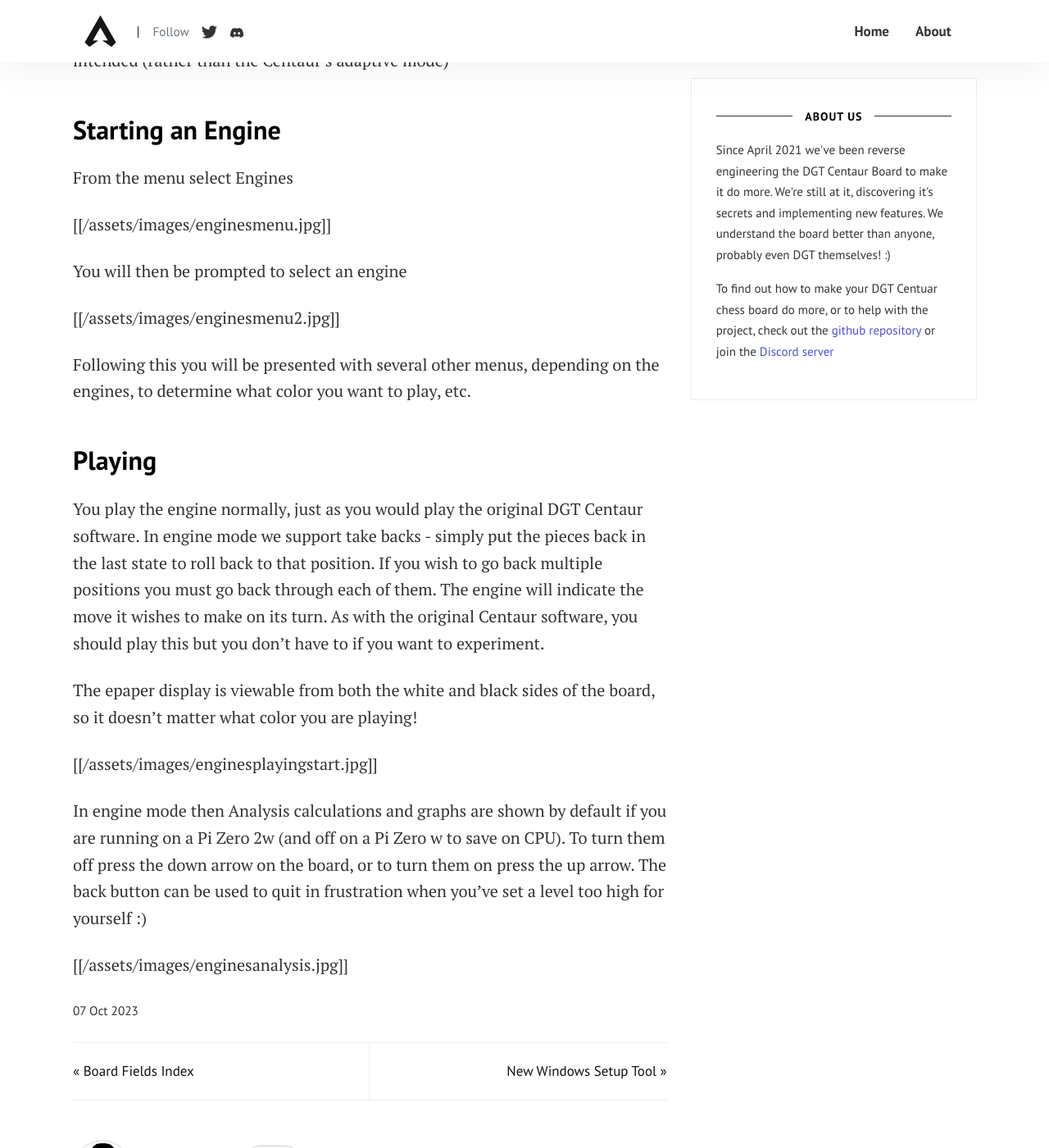
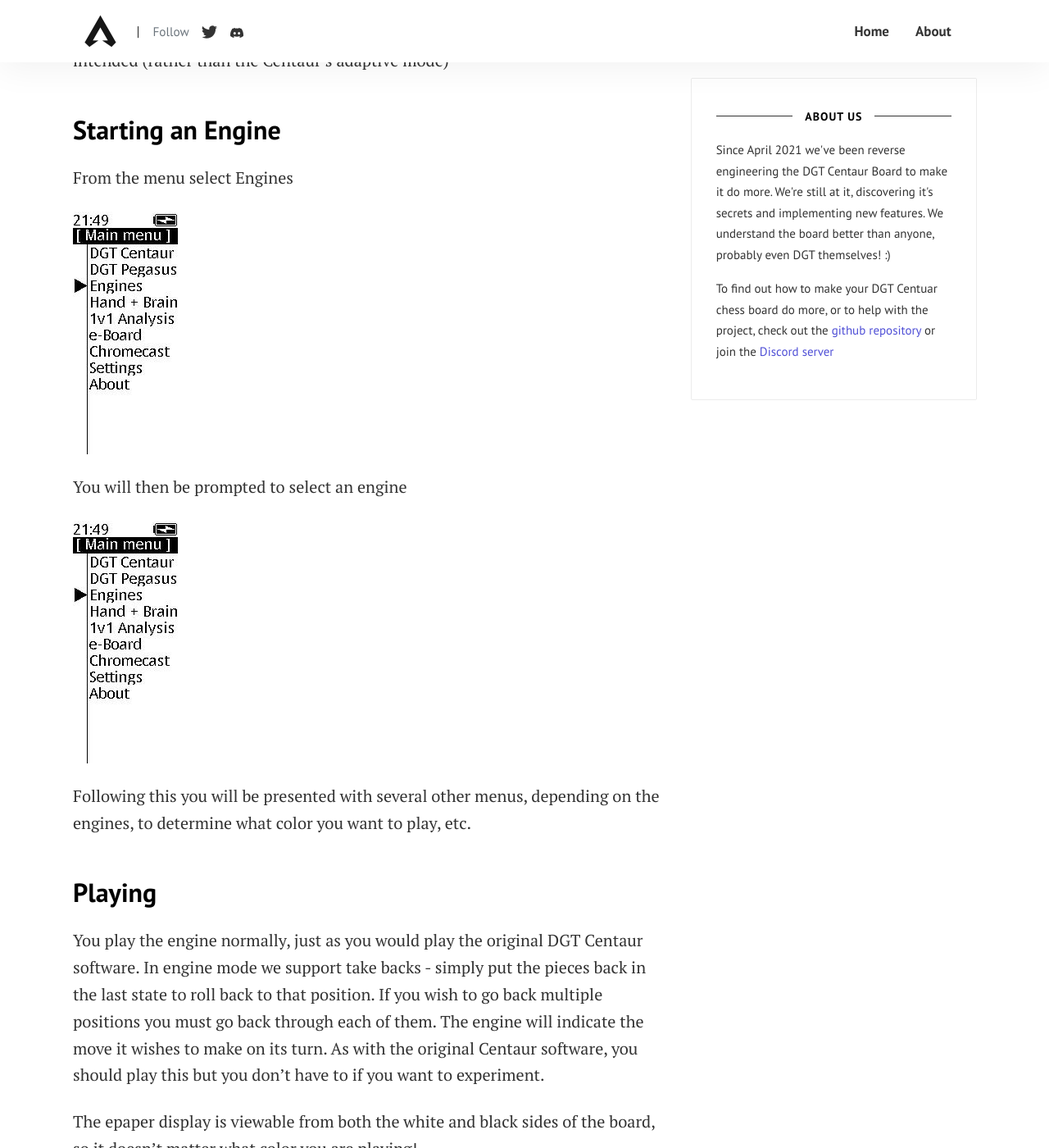
Before and after one commit to DGTCentaurMods/dgtcentaurmods.github.io, a Jekyll site: the page built from _posts/2023-10-07-engine-play.md, in a window 1280 px wide and 1400 px high, scrolled down 702 px. Shown: the whole window at 82% size. Built offline with Jekyll 4.4.1, drawn with Linux system fonts in a browser that asks for light colours; comment, search, counter and statistics services are not loaded.

Commit message:
Update 2023-10-07-engine-play.md

```diff
--- a/_posts/2023-10-07-engine-play.md
+++ b/_posts/2023-10-07-engine-play.md
@@ -11,11 +11,11 @@
 
 From the menu select Engines
 
-[[/assets/images/enginesmenu.jpg]]
+![Engines Menu](/assets/images/enginesmenu.jpg)
 
 You will then be prompted to select an engine
 
-[[/assets/images/enginesmenu2.jpg]]
+![Engines Menu 2](/assets/images/enginesmenu.jpg)
 
 Following this you will be presented with several other menus, depending on the engines, to determine what color you want to play, etc.
 
@@ -25,8 +25,8 @@
 
 The epaper display is viewable from both the white and black sides of the board, so it doesn't matter what color you are playing!
 
-[[/assets/images/enginesplayingstart.jpg]]
+![Engines Play Start](/assets/images/enginesmenu.jpg)
 
 In engine mode then Analysis calculations and graphs are shown by default if you are running on a Pi Zero 2w (and off on a Pi Zero w to save on CPU). To turn them off press the down arrow on the board, or to turn them on press the up arrow. The back button can be used to quit in frustration when you've set a level too high for yourself :)
 
-[[/assets/images/enginesanalysis.jpg]]
+![Engines Analysis](/assets/images/enginesmenu.jpg)
```
